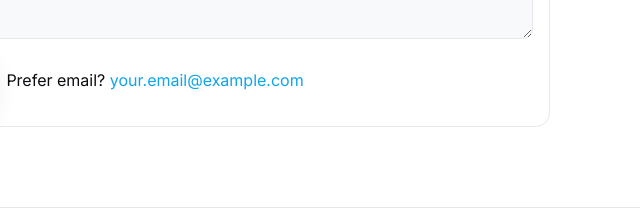
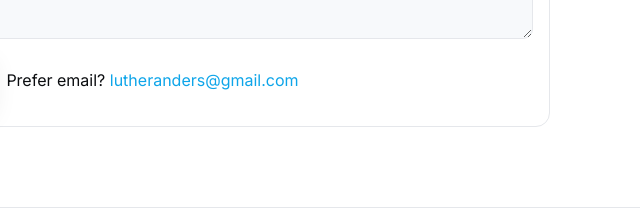
Before and after one commit to lutheranders1/GA-First-Portfolio-website, a plain HTML site: page index.html in a window 1280 px wide. Shown: the part 2480-2701 px from the top of the page, 640-1280 px from the left. Drawn offline with Linux system fonts and the light colour scheme.

Commit message:
Update index.html

```diff
--- a/index.html
+++ b/index.html
@@ -176,7 +176,7 @@
           <textarea name="message" rows="5" required></textarea>
         </label>
         <button class="btn" type="submit">Send</button>
-        <p class="form__note">Prefer email? <a href="mailto:your.email@example.com">your.email@example.com</a></p>
+        <p class="form__note">Prefer email? <a href="mailto:lutheranders@gmail.com">lutheranders@gmail.com</a></p>
       </form>
     </section>
   </main>
```
